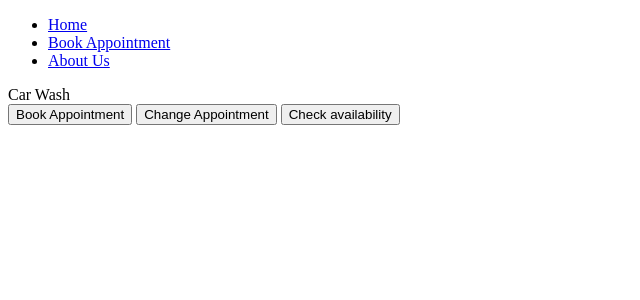
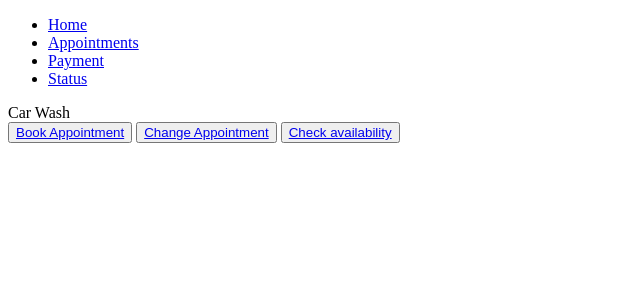
Before and after one commit to narendrachn/car-wash-project-php, a PHP site: page /home.php in a window 1280 px wide. Shown: the top 300 px of the page, without its empty margins (0-640 px from the left). Run offline with PHP 8.4, Linux system fonts and the light colour scheme.

Commit message:
Add more page links in navigation bar

```diff
--- a/home.php
+++ b/home.php
@@ -10,16 +10,17 @@
     <nav>
         <ul class="menu">
             <li><a href="#">Home</a></li>
-            <li><a href="#">Book Appointment</a></li>
-            <li><a href="#">About Us</a></li>
+            <li><a href="appointments.php">Appointments</a></li>
+            <li><a href="payment.php">Payment</a></li>
+            <li><a href="status.php">Status</a></li>
         </ul>
     </nav>
     <main>
         <header>Car Wash</header>
         <div class="Home">
-            <button>Book Appointment</button>
-            <button>Change Appointment</button>
-            <button>Check availability</button>
+            <button><a href="appointments.php">Book Appointment</a></button>
+            <button><a href="#">Change Appointment</a></button>
+            <button><a href="#">Check availability</a></button>
 
         </div>
     </main>
```
